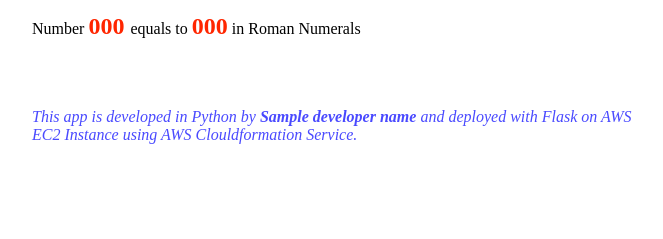
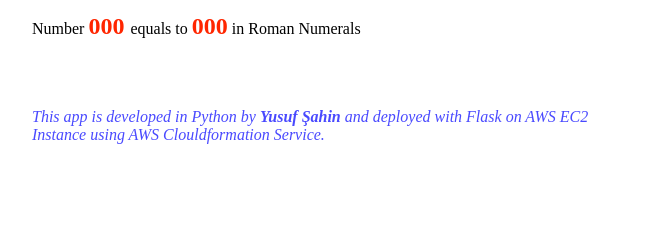
Before and after one commit to seryum65/AWS-Lessons, a Flask app: template aws/projects/Project-001-Roman-Numerals-Converter/templates/result.html in a window 1280 px wide. Shown: the part 561-800 px from the top of the page, without its empty margins (308-971 px from the left). Run offline with Flask 2, Linux system fonts and the light colour scheme; the template is opened without the code that fills it: most values are stand-ins (such as "Sample title", 1, 10 or a date in 2020).

Commit message:
Update result.html

```diff
--- a/aws/projects/Project-001-Roman-Numerals-Converter/templates/result.html
+++ b/aws/projects/Project-001-Roman-Numerals-Converter/templates/result.html
@@ -47,7 +47,7 @@
     <p>Number <span class="result"> <b> {{ number_decimal }}</b> </span>equals to <span class="result"><b>{{ number_roman }}</b></span> in Roman Numerals</p><br><br>
 
 
-    <p class="footnote"><i>This app is developed in Python by <b>{{ developer_name }}</b> and deployed with Flask on AWS
+    <p class="footnote"><i>This app is developed in Python by <b>Yusuf Şahin</b> and deployed with Flask on AWS
             EC2 Instance using AWS Clouldformation Service.</i></p>
 </body>
 
```
